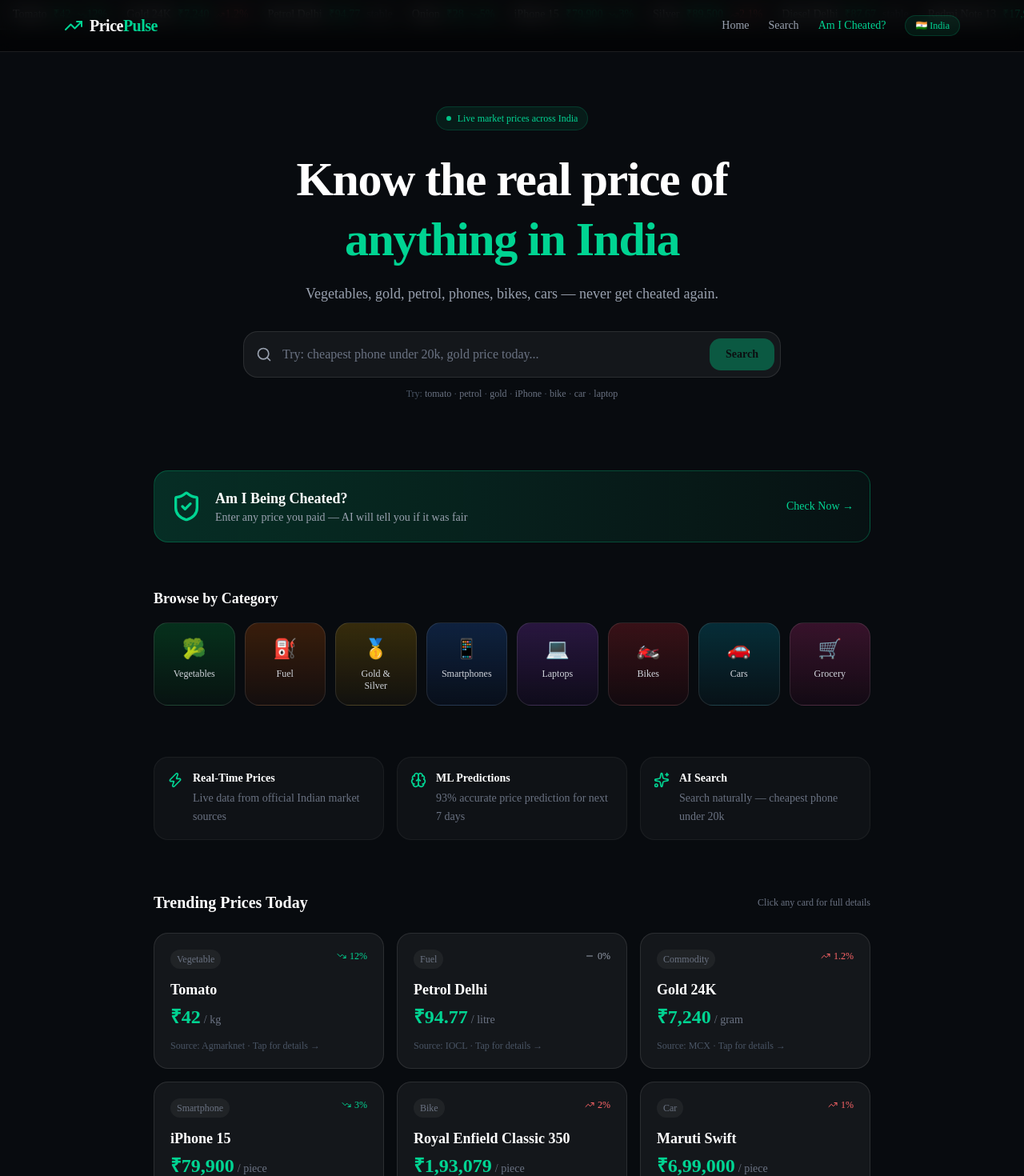
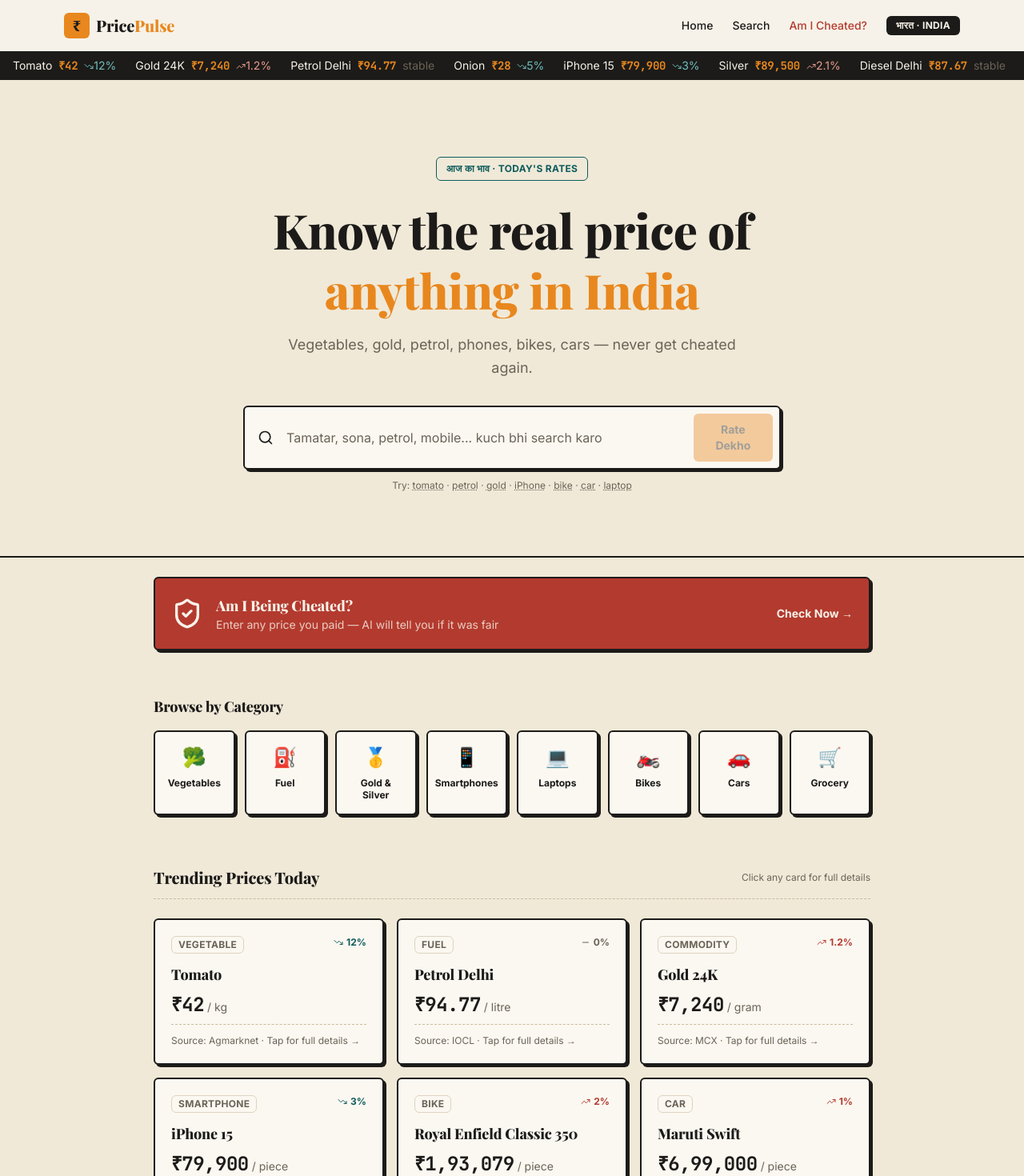
Before and after one commit to Rishabh2233eng/pricepulse-india, a Next.js app in the folder frontend/: page / in a window 1280 px wide. Shown: the top 1470 px of the page at 80% size. Built offline with nearby package versions, Linux system fonts and the light colour scheme.

Commit message:
Day 6: Redesigned UI — PricePulse ledger-style theme with custom fonts and depth

```diff
--- a/frontend/src/app/globals.css
+++ b/frontend/src/app/globals.css
@@ -128,3 +128,48 @@
     @apply font-sans;
   }
 }
+:root {
+  --paper: #F0E9D8;
+  --paper-dark: #E5DCC5;
+  --ink: #1C1B19;
+  --ink-light: #6B6357;
+  --marigold: #E8871E;
+  --marigold-dark: #C56F12;
+  --teal: #0F5C5C;
+  --brick: #B33A2E;
+  --line: #C9BD9F;
+}
+
+body {
+  background-color: var(--paper);
+  background-image:
+    radial-gradient(circle at 1px 1px, rgba(28,27,25,0.06) 1px, transparent 0);
+  background-size: 24px 24px;
+  color: var(--ink);
+  font-family: var(--font-body), -apple-system, sans-serif;
+}
+
+.font-display {
+  font-family: var(--font-display), Georgia, serif;
+  font-weight: 800;
+  letter-spacing: -0.01em;
+}
+
+.font-mono-price {
+  font-family: var(--font-mono), 'Courier New', monospace;
+  font-variant-numeric: tabular-nums;
+  letter-spacing: -0.02em;
+}
+
+.ledger-line {
+  border-bottom: 1px dashed var(--line);
+}
+
+.card-shadow {
+  box-shadow: 3px 3px 0px 0px var(--ink);
+}
+
+.card-shadow-hover:hover {
+  box-shadow: 5px 5px 0px 0px var(--ink);
+  transform: translate(-2px, -2px);
+}
--- a/frontend/src/app/layout.tsx
+++ b/frontend/src/app/layout.tsx
@@ -1,33 +1,35 @@
 import type { Metadata } from "next";
-import { Geist, Geist_Mono } from "next/font/google";
+import { Playfair_Display, Inter, JetBrains_Mono } from "next/font/google";
 import "./globals.css";
 
-const geistSans = Geist({
-  variable: "--font-geist-sans",
+const playfair = Playfair_Display({
   subsets: ["latin"],
+  variable: "--font-display",
+  weight: ["700", "800", "900"],
 });
 
-const geistMono = Geist_Mono({
-  variable: "--font-geist-mono",
+const inter = Inter({
   subsets: ["latin"],
+  variable: "--font-body",
+});
+
+const jetbrains = JetBrains_Mono({
+  subsets: ["latin"],
+  variable: "--font-mono",
+  weight: ["500", "700"],
 });
 
 export const metadata: Metadata = {
-  title: "Create Next App",
-  description: "Generated by create next app",
+  title: "PricePulse India — Real Market Prices",
+  description: "Know the real price of anything in India. Vegetables, gold, petrol, phones, bikes, cars — never get cheated again.",
 };
 
-export default function RootLayout({
-  children,
-}: Readonly<{
-  children: React.ReactNode;
-}>) {
+export default function RootLayout({ children }: { children: React.ReactNode }) {
   return (
-    <html
-      lang="en"
-      className={`${geistSans.variable} ${geistMono.variable} h-full antialiased`}
-    >
-      <body className="min-h-full flex flex-col">{children}</body>
+    <html lang="en">
+      <body className={playfair.variable + " " + inter.variable + " " + jetbrains.variable + " antialiased"}>
+        {children}
+      </body>
     </html>
   );
 }
--- a/frontend/src/app/page.tsx
+++ b/frontend/src/app/page.tsx
@@ -3,7 +3,7 @@
 import PriceCard from "@/components/PriceCard";
 import TrendingBar from "@/components/TrendingBar";
 import CategoryGrid from "@/components/CategoryGrid";
-import { Sparkles, Zap, Brain, ShieldCheck } from "lucide-react";
+import { ShieldCheck } from "lucide-react";
 import Link from "next/link";
 
 const trendingPrices = [
@@ -17,22 +17,21 @@
 
 export default function Home() {
   return (
-    <main className="min-h-screen bg-[#080B0F] text-white">
+    <main className="min-h-screen bg-[#F0E9D8] text-[#1C1B19]">
       <Navbar />
       <TrendingBar />
 
-      <section className="pt-24 pb-16 px-4">
-        <div className="max-w-4xl mx-auto text-center">
-          <span className="inline-flex items-center gap-2 text-xs text-emerald-400 bg-emerald-500/10 border border-emerald-500/20 px-3 py-1.5 rounded-full mb-6">
-            <span className="w-1.5 h-1.5 rounded-full bg-emerald-400 animate-pulse" />
-            Live market prices across India
+      <section className="pt-16 pb-12 px-4 border-b-2 border-[#1C1B19]">
+        <div className="max-w-4xl mx-auto text-center py-8">
+          <span className="inline-flex items-center gap-2 text-xs font-bold text-[#0F5C5C] border border-[#0F5C5C] px-3 py-1.5 rounded-sm mb-6 uppercase tracking-wide">
+            आज का भाव · Today's Rates
           </span>
-          <h1 className="text-5xl md:text-6xl font-bold mb-4 leading-tight tracking-tight">
+          <h1 className="font-display text-5xl md:text-6xl mb-4 leading-tight text-[#1C1B19]">
             Know the real price of
             <br />
-            <span className="text-emerald-400">anything in India</span>
+            <span className="text-[#E8871E]">anything in India</span>
           </h1>
-          <p className="text-gray-400 text-lg mb-8 max-w-xl mx-auto leading-relaxed">
+          <p className="text-[#6B6357] text-lg mb-8 max-w-xl mx-auto leading-relaxed">
             Vegetables, gold, petrol, phones, bikes, cars — never get cheated again.
           </p>
           <SearchBar />
@@ -43,16 +42,16 @@
         <div className="max-w-4xl mx-auto">
           <Link
             href="/fair-price"
-            className="flex items-center justify-between bg-gradient-to-r from-emerald-500/20 to-emerald-600/5 border border-emerald-500/30 rounded-2xl p-5 hover:border-emerald-500/50 transition-all group"
+            className="flex items-center justify-between bg-[#B33A2E] border-2 border-[#1C1B19] rounded-sm p-5 card-shadow card-shadow-hover transition-all duration-150 group"
           >
             <div className="flex items-center gap-4">
-              <ShieldCheck className="w-10 h-10 text-emerald-400" />
+              <ShieldCheck className="w-10 h-10 text-[#F7F2E9]" />
               <div>
-                <h3 className="text-white font-bold text-lg">Am I Being Cheated?</h3>
-                <p className="text-gray-400 text-sm">Enter any price you paid — AI will tell you if it was fair</p>
+                <h3 className="font-display text-[#F7F2E9] text-lg">Am I Being Cheated?</h3>
+                <p className="text-[#F7F2E9]/80 text-sm">Enter any price you paid — AI will tell you if it was fair</p>
               </div>
             </div>
-            <span className="text-emerald-400 text-sm font-medium group-hover:translate-x-1 transition-transform">
+            <span className="text-[#F7F2E9] text-sm font-bold group-hover:translate-x-1 transition-transform">
               Check Now →
             </span>
           </Link>
@@ -61,34 +60,16 @@
 
       <section className="py-8 px-4">
         <div className="max-w-4xl mx-auto">
-          <h2 className="text-white font-bold text-lg mb-4">Browse by Category</h2>
+          <h2 className="font-display text-lg mb-4">Browse by Category</h2>
           <CategoryGrid />
         </div>
       </section>
 
       <section className="py-8 px-4">
-        <div className="max-w-4xl mx-auto grid md:grid-cols-3 gap-4">
-          {[
-            { icon: <Zap className="w-5 h-5 text-emerald-400" />, title: "Real-Time Prices", desc: "Live data from official Indian market sources" },
-            { icon: <Brain className="w-5 h-5 text-emerald-400" />, title: "ML Predictions", desc: "93% accurate price prediction for next 7 days" },
-            { icon: <Sparkles className="w-5 h-5 text-emerald-400" />, title: "AI Search", desc: "Search naturally — cheapest phone under 20k" },
-          ].map((f, i) => (
-            <div key={i} className="flex gap-3 p-4 bg-white/3 border border-white/5 rounded-2xl">
-              <div className="mt-0.5">{f.icon}</div>
-              <div>
-                <h3 className="text-white font-semibold text-sm mb-1">{f.title}</h3>
-                <p className="text-gray-500 text-sm leading-relaxed">{f.desc}</p>
-              </div>
-            </div>
-          ))}
-        </div>
-      </section>
-
-      <section className="py-8 px-4">
         <div className="max-w-4xl mx-auto">
-          <div className="flex items-center justify-between mb-6">
-            <h2 className="text-xl font-bold text-white">Trending Prices Today</h2>
-            <span className="text-xs text-gray-500">Click any card for full details</span>
+          <div className="flex items-center justify-between mb-6 ledger-line pb-3">
+            <h2 className="font-display text-xl">Trending Prices Today</h2>
+            <span className="text-xs text-[#6B6357]">Click any card for full details</span>
           </div>
           <div className="grid md:grid-cols-3 gap-4">
             {trendingPrices.map((item, i) => (
@@ -98,7 +79,7 @@
         </div>
       </section>
 
-      <footer className="border-t border-white/5 py-8 px-4 text-center text-gray-600 text-sm">
+      <footer className="border-t-2 border-[#1C1B19] py-8 px-4 text-center text-[#6B6357] text-sm">
         PricePulse India · Built with Next.js + AI/ML · Made with ❤️ for India
       </footer>
     </main>
--- a/frontend/src/components/CategoryGrid.tsx
+++ b/frontend/src/components/CategoryGrid.tsx
@@ -2,14 +2,14 @@
 import { useRouter } from "next/navigation";
 
 const categories = [
-  { name: "Vegetables", emoji: "🥦", query: "tomato", color: "from-green-500/20 to-green-600/5" },
-  { name: "Fuel", emoji: "⛽", query: "petrol", color: "from-orange-500/20 to-orange-600/5" },
-  { name: "Gold & Silver", emoji: "🥇", query: "gold", color: "from-yellow-500/20 to-yellow-600/5" },
-  { name: "Smartphones", emoji: "📱", query: "phone", color: "from-blue-500/20 to-blue-600/5" },
-  { name: "Laptops", emoji: "💻", query: "laptop", color: "from-purple-500/20 to-purple-600/5" },
-  { name: "Bikes", emoji: "🏍️", query: "bike", color: "from-red-500/20 to-red-600/5" },
-  { name: "Cars", emoji: "🚗", query: "car", color: "from-cyan-500/20 to-cyan-600/5" },
-  { name: "Grocery", emoji: "🛒", query: "rice", color: "from-pink-500/20 to-pink-600/5" },
+  { name: "Vegetables", emoji: "🥦", query: "tomato" },
+  { name: "Fuel", emoji: "⛽", query: "petrol" },
+  { name: "Gold & Silver", emoji: "🥇", query: "gold" },
+  { name: "Smartphones", emoji: "📱", query: "phone" },
+  { name: "Laptops", emoji: "💻", query: "laptop" },
+  { name: "Bikes", emoji: "🏍️", query: "bike" },
+  { name: "Cars", emoji: "🚗", query: "car" },
+  { name: "Grocery", emoji: "🛒", query: "rice" },
 ];
 
 export default function CategoryGrid() {
@@ -20,10 +20,10 @@
         <button
           key={cat.name}
           onClick={() => router.push("/search?q=" + encodeURIComponent(cat.query))}
-          className={"bg-gradient-to-b " + cat.color + " border border-white/10 hover:border-white/20 rounded-2xl p-4 flex flex-col items-center gap-2 transition-all hover:scale-105"}
+          className="bg-[#FBF8F1] border-2 border-[#1C1B19] hover:bg-[#E8871E] rounded-sm p-4 flex flex-col items-center gap-2 transition-all duration-150 card-shadow card-shadow-hover"
         >
           <span className="text-2xl">{cat.emoji}</span>
-          <span className="text-gray-300 text-xs font-medium text-center leading-tight">{cat.name}</span>
+          <span className="text-[#1C1B19] text-xs font-bold text-center leading-tight">{cat.name}</span>
         </button>
       ))}
     </div>
--- a/frontend/src/components/Navbar.tsx
+++ b/frontend/src/components/Navbar.tsx
@@ -1,22 +1,23 @@
 "use client";
 import Link from "next/link";
-import { TrendingUp } from "lucide-react";
 
 export default function Navbar() {
   return (
-    <nav className="fixed top-0 w-full z-50 border-b border-white/10 bg-black/60 backdrop-blur-md">
+    <nav className="fixed top-0 w-full z-50 border-b-2 border-[#1C1B19] bg-[#F7F2E9]">
       <div className="max-w-6xl mx-auto px-4 h-16 flex items-center justify-between">
         <Link href="/" className="flex items-center gap-2">
-          <TrendingUp className="text-emerald-400 w-6 h-6" />
-          <span className="text-white font-bold text-xl tracking-tight">
-            Price<span className="text-emerald-400">Pulse</span>
+          <span className="w-8 h-8 bg-[#E8871E] rounded-sm flex items-center justify-center text-[#1C1B19] font-display text-lg">₹</span>
+          <span className="font-display text-xl tracking-tight text-[#1C1B19]">
+            Price<span className="text-[#E8871E]">Pulse</span>
           </span>
         </Link>
-        <div className="flex items-center gap-6 text-sm text-gray-400">
-          <Link href="/" className="hover:text-white transition-colors">Home</Link>
-          <Link href="/search" className="hover:text-white transition-colors">Search</Link>
-          <Link href="/fair-price" className="hover:text-white transition-colors text-emerald-400">Am I Cheated?</Link>
-          <span className="px-3 py-1 rounded-full bg-emerald-500/10 text-emerald-400 border border-emerald-500/20 text-xs font-medium">🇮🇳 India</span>
+        <div className="flex items-center gap-6 text-sm font-medium">
+          <Link href="/" className="text-[#1C1B19] hover:text-[#E8871E] transition-colors">Home</Link>
+          <Link href="/search" className="text-[#1C1B19] hover:text-[#E8871E] transition-colors">Search</Link>
+          <Link href="/fair-price" className="text-[#B33A2E] hover:opacity-70 transition-opacity">Am I Cheated?</Link>
+          <span className="px-3 py-1 rounded-sm bg-[#1C1B19] text-[#F7F2E9] text-xs font-bold tracking-wide">
+            भारत · INDIA
+          </span>
         </div>
       </div>
     </nav>
--- a/frontend/src/components/PriceCard.tsx
+++ b/frontend/src/components/PriceCard.tsx
@@ -19,24 +19,24 @@
 
   const handleClick = () => {
     const slug = name.toLowerCase().replace(/\s+/g, "-");
-    router.push(`/product/${slug}?price=${price}&unit=${unit}&change=${change}&source=${source}&category=${category}&description=${encodeURIComponent(description || "")}`);
+    router.push("/product/" + slug + "?price=" + price + "&unit=" + unit + "&change=" + change + "&source=" + source + "&category=" + category + "&description=" + encodeURIComponent(description || ""));
   };
 
   return (
-    <div onClick={handleClick} className="bg-white/5 border border-white/10 rounded-2xl p-5 hover:border-emerald-500/30 hover:bg-white/8 transition-all cursor-pointer group">
+    <div onClick={handleClick} className="bg-[#FBF8F1] border-2 border-[#1C1B19] rounded-sm p-5 card-shadow card-shadow-hover transition-all duration-150 cursor-pointer group relative">
       <div className="flex items-start justify-between mb-3">
-        <span className="text-xs text-gray-500 bg-white/5 px-2 py-1 rounded-full">{category}</span>
-        <div className={`flex items-center gap-1 text-xs font-medium ${isUp ? "text-red-400" : isDown ? "text-emerald-400" : "text-gray-400"}`}>
+        <span className="text-xs font-bold uppercase tracking-wide text-[#6B6357] border border-[#DDD4C2] px-2 py-0.5 rounded-sm">{category}</span>
+        <div className={"flex items-center gap-1 text-xs font-bold " + (isUp ? "text-[#B33A2E]" : isDown ? "text-[#0F5C5C]" : "text-[#6B6357]")}>
           {isUp ? <TrendingUp className="w-3 h-3" /> : isDown ? <TrendingDown className="w-3 h-3" /> : <Minus className="w-3 h-3" />}
           {Math.abs(change)}%
         </div>
       </div>
-      <h3 className="text-white font-semibold text-lg mb-1 group-hover:text-emerald-400 transition-colors">{name}</h3>
-      <div className="flex items-baseline gap-1">
-        <span className="text-2xl font-bold text-emerald-400">₹{Number(price).toLocaleString("en-IN")}</span>
-        <span className="text-gray-500 text-sm">/ {unit}</span>
+      <h3 className="font-display text-lg mb-2 text-[#1C1B19] group-hover:text-[#E8871E] transition-colors">{name}</h3>
+      <div className="flex items-baseline gap-1 ledger-line pb-2">
+        <span className="font-mono-price text-2xl font-bold text-[#1C1B19]">₹{Number(price).toLocaleString("en-IN")}</span>
+        <span className="text-[#6B6357] text-sm">/ {unit}</span>
       </div>
-      <p className="text-gray-600 text-xs mt-3">Source: {source} · Tap for details →</p>
+      <p className="text-[#6B6357] text-xs mt-3">Source: {source} · Tap for full details →</p>
     </div>
   );
 }
--- a/frontend/src/components/SearchBar.tsx
+++ b/frontend/src/components/SearchBar.tsx
@@ -12,7 +12,6 @@
     e.preventDefault();
     if (!query.trim()) return;
     setLoading(true);
-
     try {
       const res = await fetch("/api/ai-search", {
         method: "POST",
@@ -20,16 +19,15 @@
         body: JSON.stringify({ query: query.trim() }),
       });
       const data = await res.json();
-
       if (data.success && data.result?.searchTerm) {
         const aiEncoded = encodeURIComponent(JSON.stringify(data.result));
         const term = encodeURIComponent(data.result.searchTerm);
-        router.push(`/search?q=${term}&ai=${aiEncoded}`);
+        router.push("/search?q=" + term + "&ai=" + aiEncoded);
       } else {
-        router.push(`/search?q=${encodeURIComponent(query.trim())}`);
+        router.push("/search?q=" + encodeURIComponent(query.trim()));
       }
     } catch {
-      router.push(`/search?q=${encodeURIComponent(query.trim())}`);
+      router.push("/search?q=" + encodeURIComponent(query.trim()));
     } finally {
       setLoading(false);
     }
@@ -38,31 +36,31 @@
   return (
     <div className="w-full max-w-2xl mx-auto">
       <form onSubmit={handleSearch}>
-        <div className="relative flex items-center group">
-          <div className="absolute left-4 text-gray-400 group-focus-within:text-emerald-400 transition-colors">
+        <div className="relative flex items-center border-2 border-[#1C1B19] bg-[#FBF8F1] rounded-sm card-shadow">
+          <div className="pl-4 text-[#1C1B19]">
             {loading ? <Loader2 className="w-5 h-5 animate-spin" /> : <Search className="w-5 h-5" />}
           </div>
           <input
             type="text"
             value={query}
             onChange={(e) => setQuery(e.target.value)}
-            placeholder="Try: cheapest phone under 20k, gold price today..."
-            className="w-full bg-white/5 border border-white/10 rounded-2xl pl-12 pr-32 py-4 text-white placeholder-gray-500 focus:outline-none focus:border-emerald-500/50 transition-all text-base"
+            placeholder="Tamatar, sona, petrol, mobile... kuch bhi search karo"
+            className="w-full bg-transparent px-4 py-4 text-[#1C1B19] placeholder-[#6B6357] focus:outline-none text-base"
           />
           <button
             type="submit"
             disabled={loading || !query.trim()}
-            className="absolute right-2 px-5 py-2.5 bg-emerald-500 hover:bg-emerald-400 disabled:opacity-40 disabled:cursor-not-allowed text-black font-semibold rounded-xl transition-all text-sm"
+            className="m-2 px-5 py-2.5 bg-[#E8871E] hover:bg-[#C56F12] disabled:opacity-40 disabled:cursor-not-allowed text-[#1C1B19] font-bold rounded-sm transition-all text-sm"
           >
-            {loading ? "Thinking..." : "Search"}
+            {loading ? "Soch raha hu..." : "Rate Dekho"}
           </button>
         </div>
       </form>
-      <p className="text-center text-xs text-gray-600 mt-3">
+      <p className="text-center text-xs text-[#6B6357] mt-3">
         Try:{" "}
         {["tomato", "petrol", "gold", "iPhone", "bike", "car", "laptop"].map((term, i, arr) => (
           <span key={term}>
-            <span className="text-gray-500 cursor-pointer hover:text-emerald-400 transition-colors" onClick={() => setQuery(term)}>{term}</span>
+            <span className="cursor-pointer hover:text-[#E8871E] transition-colors underline decoration-dotted" onClick={() => setQuery(term)}>{term}</span>
             {i < arr.length - 1 && " · "}
           </span>
         ))}
--- a/frontend/src/components/TrendingBar.tsx
+++ b/frontend/src/components/TrendingBar.tsx
@@ -16,17 +16,17 @@
 export default function TrendingBar() {
   const router = useRouter();
   return (
-    <div className="w-full bg-white/3 border-b border-white/5 py-2 overflow-hidden">
-      <div className="flex gap-6 animate-none overflow-x-auto scrollbar-hide px-4">
+    <div className="w-full bg-[#1C1B19] py-2 overflow-hidden mt-16">
+      <div className="flex gap-6 overflow-x-auto scrollbar-hide px-4">
         {trending.map((item, i) => (
           <button
             key={i}
             onClick={() => router.push("/search?q=" + encodeURIComponent(item.name))}
-            className="flex items-center gap-2 whitespace-nowrap text-sm hover:text-emerald-400 transition-colors shrink-0"
+            className="flex items-center gap-2 whitespace-nowrap text-sm hover:opacity-70 transition-opacity shrink-0"
           >
-            <span className="text-gray-300">{item.name}</span>
-            <span className="text-emerald-400 font-medium">{"₹" + Number(item.price).toLocaleString("en-IN")}</span>
-            <span className={item.change > 0 ? "text-red-400" : item.change < 0 ? "text-emerald-400" : "text-gray-500"}>
+            <span className="text-[#F7F2E9]">{item.name}</span>
+            <span className="font-mono-price text-[#E8871E] font-bold">₹{Number(item.price).toLocaleString("en-IN")}</span>
+            <span className={item.change > 0 ? "text-[#E89B8C]" : item.change < 0 ? "text-[#6FBFBF]" : "text-[#6B6357]"}>
               {item.change > 0 ? <TrendingUp className="w-3 h-3 inline" /> : item.change < 0 ? <TrendingDown className="w-3 h-3 inline" /> : null}
               {item.change !== 0 ? Math.abs(item.change) + "%" : "stable"}
             </span>
```
